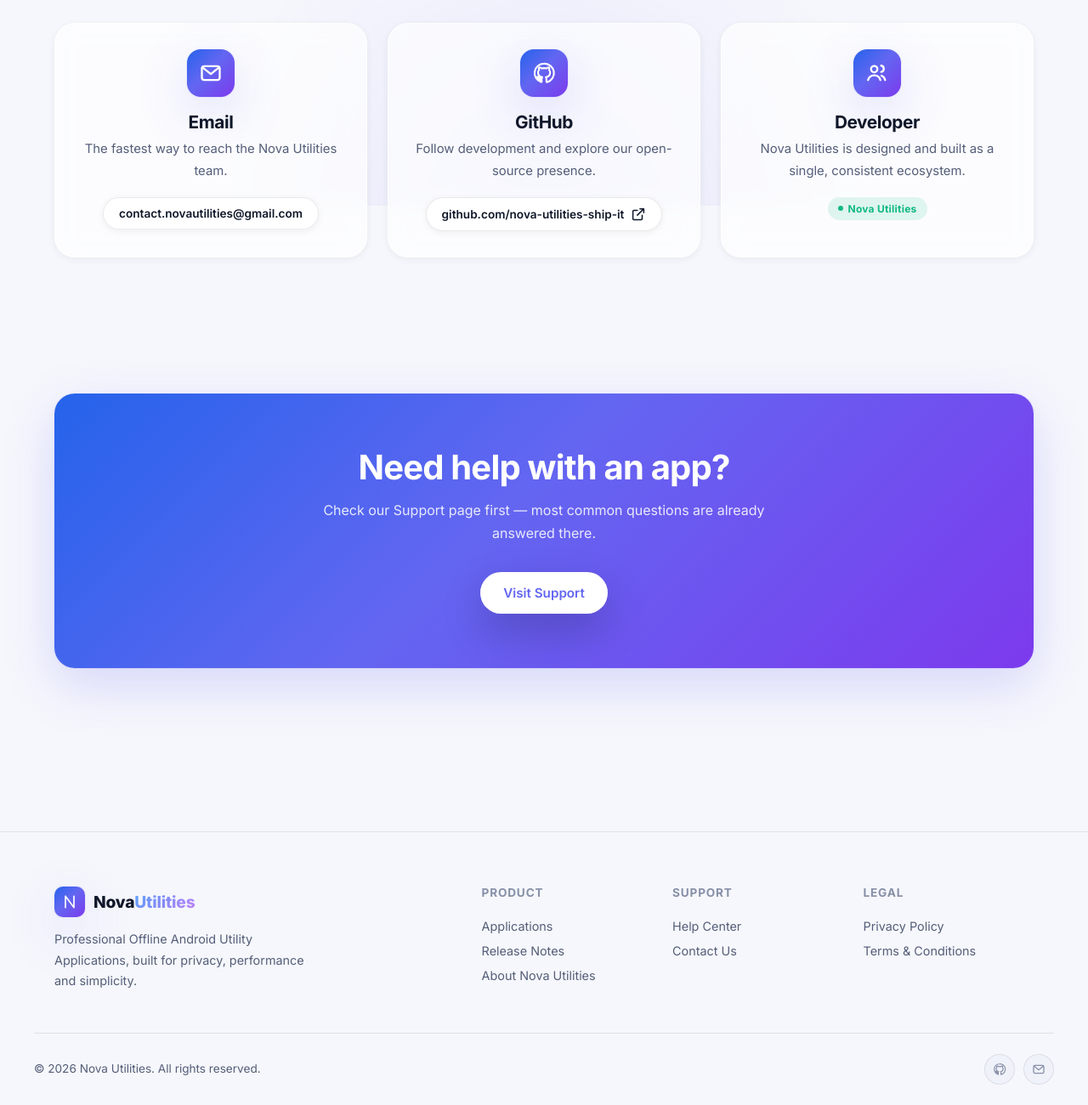
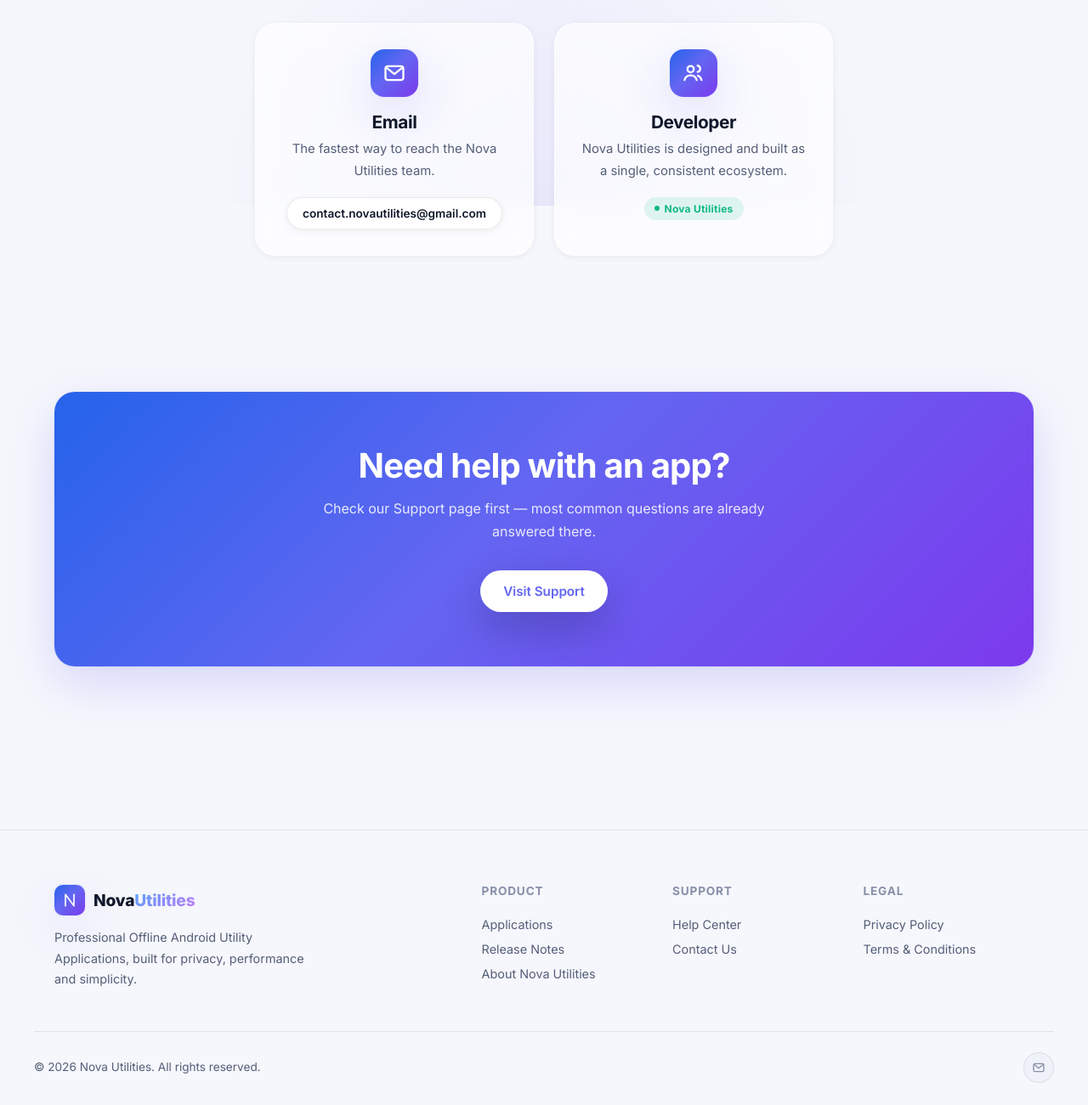
Before and after one commit to nova-utilities-ship-it/nova-utilities-ship-it.github.io, a plain HTML site: page contact.html in a window 1280 px wide. Shown: the part 558-1858 px from the top of the page at 85% size. Drawn offline with Linux system fonts and the light colour scheme.

Commit message:
Remove GitHub links from footer and Contact page

```diff
--- a/assets/css/style.css
+++ b/assets/css/style.css
@@ -484,7 +484,7 @@ p { color: var(--text-muted); line-height: 1.7; }
 }
 
 /* ---------- Contact ---------- */
-.contact-grid { display: grid; grid-template-columns: repeat(3, 1fr); gap: 24px; }
+.contact-grid { display: grid; grid-template-columns: repeat(2, 1fr); gap: 24px; max-width: 680px; margin-inline: auto; }
 .contact-card { padding: 30px; text-align: center; }
 .contact-card .app-icon { margin: 0 auto 18px; }
 .contact-card h3 { margin-bottom: 8px; }
--- a/contact.html
+++ b/contact.html
@@ -88,15 +88,6 @@
           </a>
         </div>
         <div class="card contact-card reveal">
-          <span class="app-icon"><svg class="icon"><use href="assets/icons/sprite.svg#icon-github"></use></svg></span>
-          <h3>GitHub</h3>
-          <p>Follow development and explore our open-source presence.</p>
-          <a href="https://github.com/nova-utilities-ship-it" target="_blank" rel="noopener noreferrer" class="btn btn-secondary btn-sm">
-            github.com/nova-utilities-ship-it
-            <svg class="icon"><use href="assets/icons/sprite.svg#icon-external-link"></use></svg>
-          </a>
-        </div>
-        <div class="card contact-card reveal">
           <span class="app-icon"><svg class="icon"><use href="assets/icons/sprite.svg#icon-users"></use></svg></span>
           <h3>Developer</h3>
           <p>Nova Utilities is designed and built as a single, consistent ecosystem.</p>
@@ -150,9 +141,6 @@
   <div class="container footer-bottom">
     <p>&copy; <span id="year"></span> Nova Utilities. All rights reserved.</p>
     <div class="footer-social">
-      <a href="https://github.com/nova-utilities-ship-it" target="_blank" rel="noopener noreferrer" aria-label="Nova Utilities on GitHub">
-        <svg class="icon"><use href="assets/icons/sprite.svg#icon-github"></use></svg>
-      </a>
       <a href="mailto:contact.novautilities@gmail.com" aria-label="Email Nova Utilities">
         <svg class="icon"><use href="assets/icons/sprite.svg#icon-mail"></use></svg>
       </a>
```
Also changed, not shown: 404.html (+0 -3 lines), about.html (+0 -3 lines), apps.html (+0 -3 lines), changelog.html (+0 -3 lines), index.html (+0 -3 lines), privacy.html (+0 -3 lines), support.html (+0 -3 lines), terms.html (+0 -3 lines).
